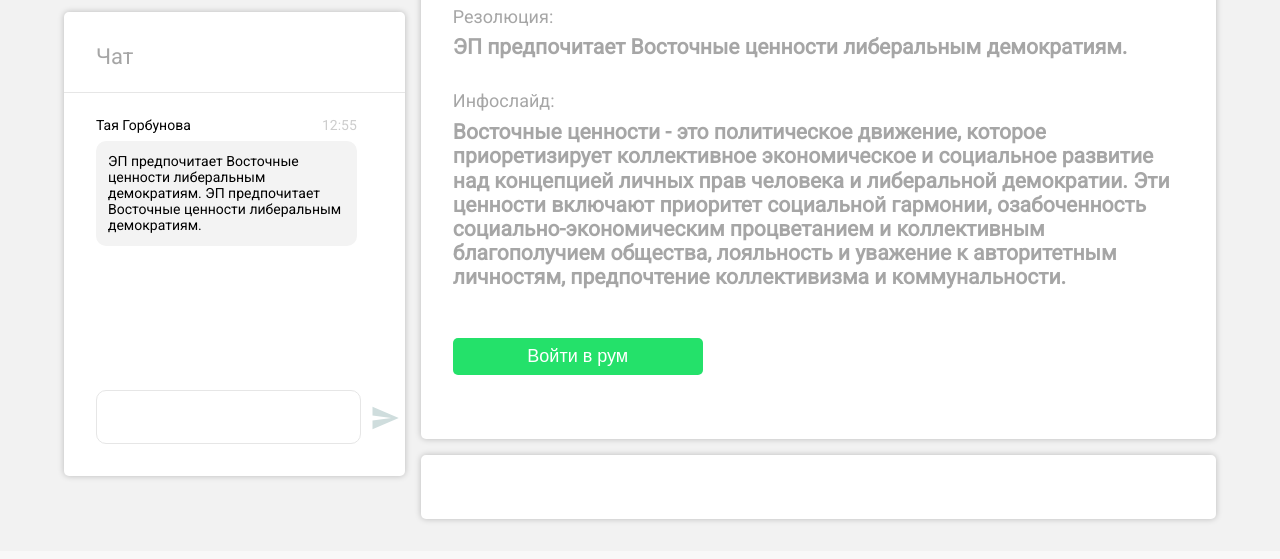
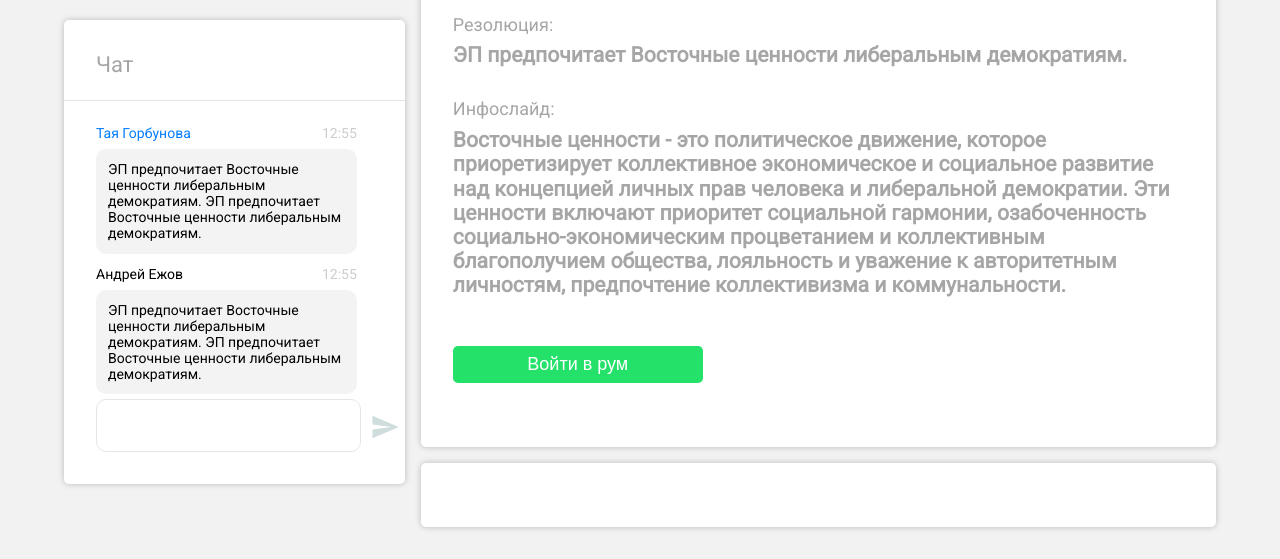
Before and after one commit to rybakisa/onlinedebates, a Django app: template templates/index.html in a window 1280 px wide. Shown: the part 417-976 px from the top of the page. Before the commit the page ends 940 px from the top, so only its background shows below. Run offline with Django 3.2, Linux system fonts and the light colour scheme; the template is opened without the code that fills it, so the values that code supplies are empty.

Commit message:
add fixed header

```diff
--- a/templates/index.html
+++ b/templates/index.html
@@ -22,12 +22,21 @@
                 <iframe src="https://www.youtube.com/embed/3AEprb1YwU0"></iframe>
             </div>
             <!-- Блок чата. -->
+            <!-- Динамические данные -->
             <div class="page-block block-chat">
                 <h2 class="block-chat__title">Чат</h2>
                 <div class="block-chat__scrolling-part">
                     <div class="block-chat__message">
                         <div class="block-chat__msg-first-line">
-                            <span class="block-chat__name">Тая Горбунова</span>
+                            <span class="block-chat__name block-chat__name--username">Тая Горбунова</span>
+                            <span class="block-chat__date">12:55</span>
+                        </div>
+                        <span class="block-chat__text">ЭП предпочитает Восточные ценности либеральным демократиям.
+                        ЭП предпочитает Восточные ценности либеральным демократиям.</span>
+                    </div>
+                    <div class="block-chat__message">
+                        <div class="block-chat__msg-first-line">
+                            <span class="block-chat__name">Андрей Ежов</span>
                             <span class="block-chat__date">12:55</span>
                         </div>
                         <span class="block-chat__text">ЭП предпочитает Восточные ценности либеральным демократиям.
--- a/tournament/static/main.css
+++ b/tournament/static/main.css
@@ -27,10 +27,12 @@
     width: 100%;
     background-color: #80deea;
     box-shadow: 0 0 19.5px 1.5px rgba(0, 0, 0, 0.43);
+    position: fixed;
+    z-index: 1;
 }
 .page-content {
     display: flex;
-    padding: 2rem 4rem;
+    padding: 8rem 4rem 2rem 4rem;
 }
 .page-block {
     background-color: #fff;
```
